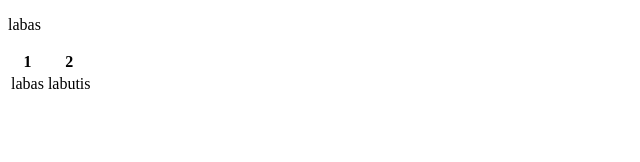
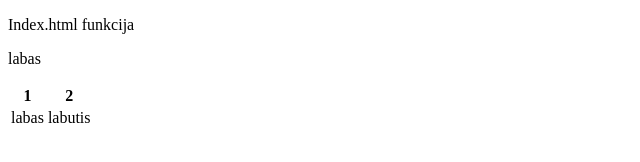
Before and after one commit to RejusCer/demo, a plain HTML site: page index.html in a window 1280 px wide. Shown: the whole page, without its empty margins (0-640 px from the left). Drawn offline with Linux system fonts and the light colour scheme.

Commit message:
pridėjau naują šakąČ

```diff
--- a/index.html
+++ b/index.html
@@ -7,6 +7,7 @@
     <title>Document</title>
 </head>
 <body>
+    <p>Index.html funkcija</p>
     <p>labas</p>
     <table>
         <thead>
@@ -19,5 +20,6 @@
             <td>labutis</td>
         </tbody>
     </table>
+
 </body>
 </html>
```
